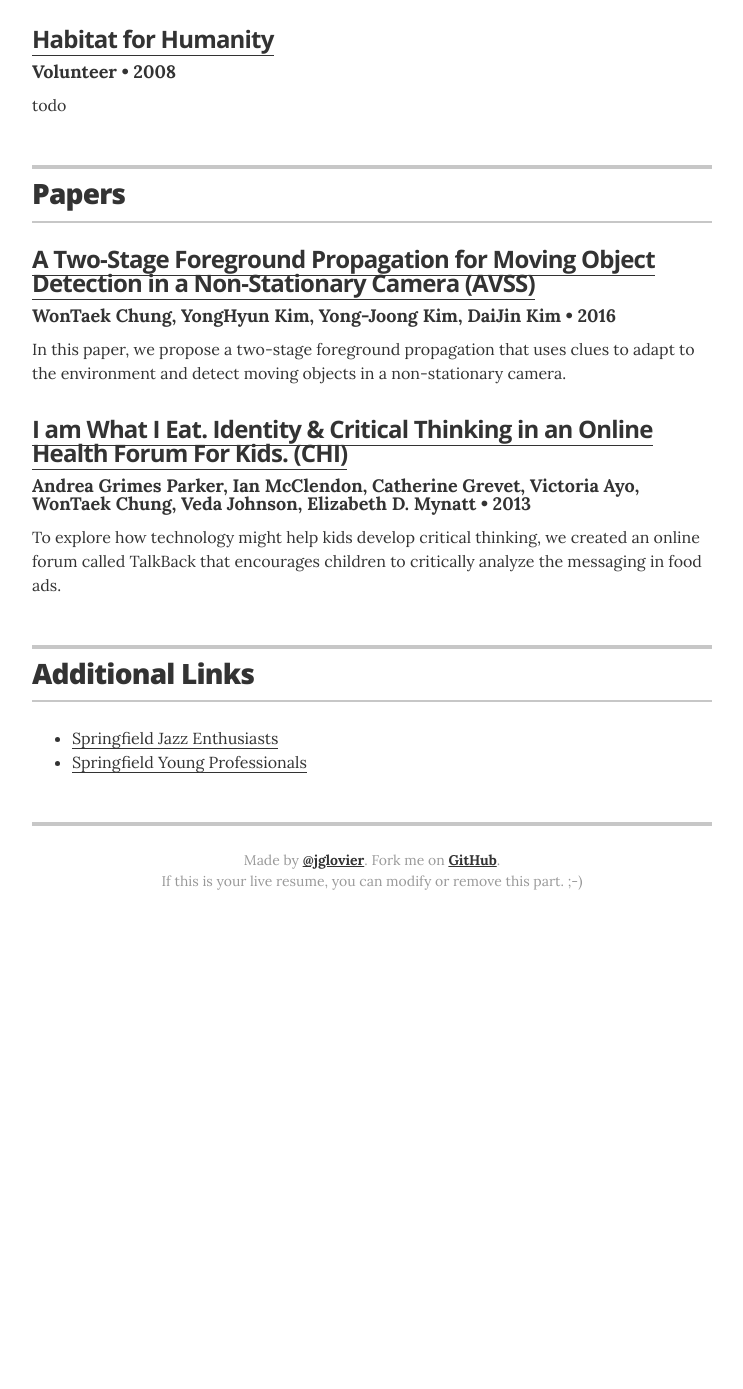
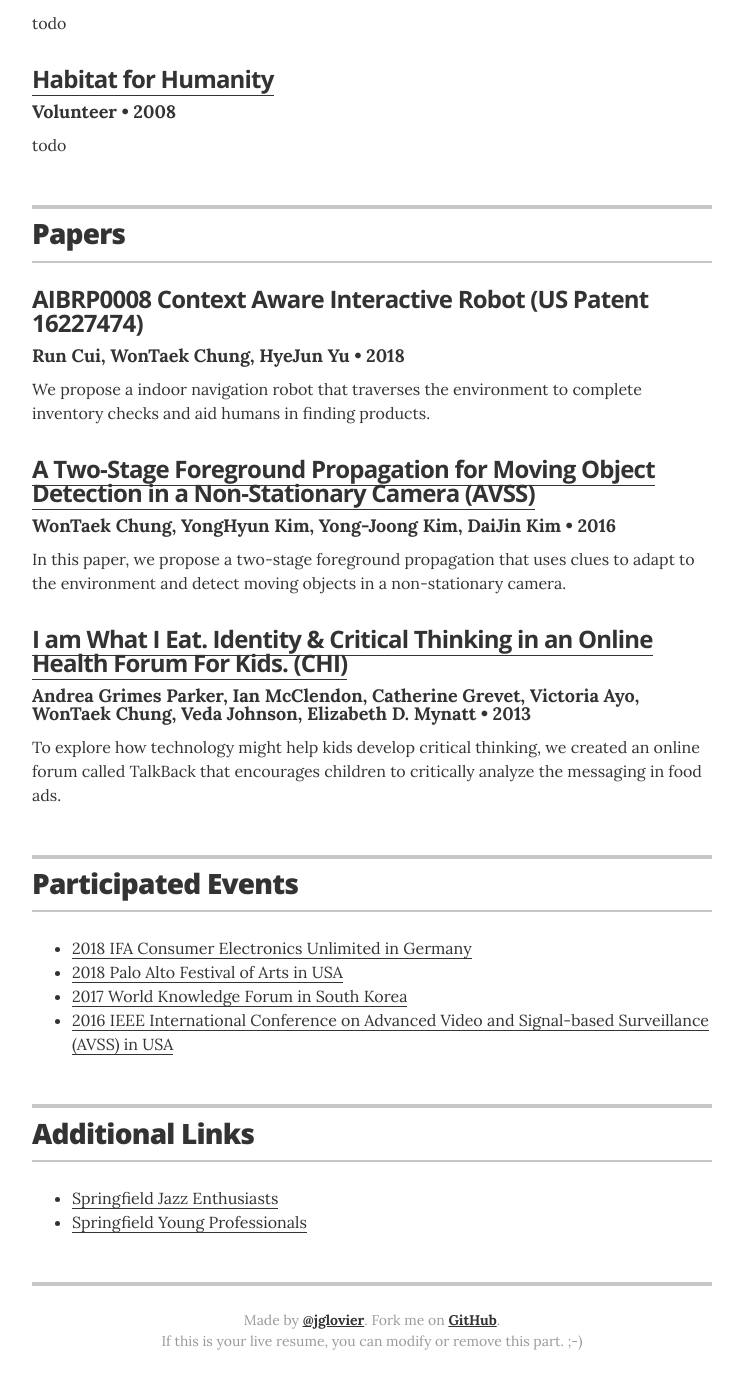
Before and after one commit to wchung91/resume, a Jekyll site: the page built from index.html, in a window 1280 px wide and 1400 px high, scrolled down 3195 px. Shown: the top 1389 px of the window, without its empty margins (268-1011 px from the left). Built offline with Jekyll 4.4.1, drawn with Linux system fonts in a browser that asks for light colours; before the commit the page ends 4135 px from its top, so only the background shows below that; some of the changed text lies outside the part shown.

Commit message:
updated resume

```diff
--- a/_config.yml
+++ b/_config.yml
@@ -10,18 +10,18 @@
 
 # Resume settings
 resume_avatar:                  "true"
-resume_name:                    "WonTaek Chung"
-resume_title:                   "VP of Global Communications"
+resume_name:                    "Wally WonTaek Chung"
+resume_title:                   "Project Manager/Software Engineer"
 
 # used for the contact button in _layouts/resume.html
-resume_contact_email:           "lisasimpson@youremailaddress.com"
+resume_contact_email:           "wwchung91@gmail.com"
 
 # the next two items are used for schema itemprops in _layouts/resume.html
-resume_contact_telephone:       "555-7334"
-resume_contact_address:         "742 Evergreen Terrace, Springfield"
+resume_contact_telephone:       "+8210-3805-5721"
+resume_contact_address:         "Seoul, South Korea"
 
-resume_header_contact_info:     "742 Evergreen Terrace, Springfield • 555-7334 • lisasimpson@youremailaddress.com"
-display_header_contact_info:    "false"
+resume_header_contact_info:     "Seoul, South Korea • +8210-3805-5721 • wwchung91@gmail.com"
+display_header_contact_info:    "true"
 
 resume_header_intro: "<p>This is the executive summary. You should write a few brief, concise, and meaningful sentences about yourself from a professional context, and your immediate career goals. Make the length appropriate for your needs, but keep it brief and concise</p>"
 
@@ -41,6 +41,7 @@
 resume_section_links:           true
 resume_section_associations:    true
 resume_section_papers:          true
+resume_section_events:          true
 # resume_section_interests:       true
 
 # Resume social links
--- /dev/null
+++ b/_data/events.yml
@@ -0,0 +1,9 @@
+# links
+- url: "https://b2b.ifa-berlin.com/"
+  description: 2018 IFA Consumer Electronics Unlimited in Germany
+- url: "http://www.mlaproductions.com/PaloAlto/"
+  description: 2018 Palo Alto Festival of Arts in USA
+- url: "http://www.wkforum.org/WKF/2019/ko/index.php"
+  description: 2017 World Knowledge Forum in South Korea
+- url: "https://dblp.org/db/conf/avss/avss2016"
+  description: 2016 IEEE International Conference on Advanced Video and Signal-based Surveillance (AVSS) in USA
--- a/_data/experience.yml
+++ b/_data/experience.yml
@@ -24,13 +24,13 @@
   summary: .
 
 # Communications Coordinator
-- company:  Seoul Food
+- company:  Seoul Food Exhibition
   position: Translator
   duration: 2012
   summary: .
 
 # Communications Coordinator
-- company:  KOTRA
+- company:  KOTRA Korea Trade Center Malaysia
   position: Market Research Assistant/Intern
   duration: 2010
   summary: .
--- a/_data/papers.yml
+++ b/_data/papers.yml
@@ -1,5 +1,9 @@
 # Associations
 # comment out the urls if you do not wish to display them
+- organization: AIBRP0008 Context Aware Interactive Robot (US Patent 16227474)
+  role: Run Cui, WonTaek Chung, HyeJun Yu
+  year: 2018
+  summary: We propose a indoor navigation robot that traverses the environment to complete inventory checks and aid humans in finding products.
 
 - organization: A Two-Stage Foreground Propagation for Moving Object Detection in a Non-Stationary Camera (AVSS)
   role: WonTaek Chung, YongHyun Kim, Yong-Joong Kim, DaiJin Kim
--- a/_layouts/resume.html
+++ b/_layouts/resume.html
@@ -218,6 +218,25 @@
       </section>
       <!-- end Interests -->
       {% endif %}
+      {% if site.resume_section_events %}
+      <!-- begin Links -->
+      <section class="content-section">
+
+        <header class="section-header">
+          <h2>Participated Events </h2>
+        </header>
+
+        <div class="resume-item">
+          <ul class="resume-item-list">
+            {% for event in site.data.events %}
+            <li><a href={{ event.url }} itemprop="url">{{ event.description }}</a></li>
+            {% endfor %}
+          </ul>
+        </div>
+
+      </section>
+      <!-- end Links -->
+      {% endif %}
 
       {% if site.resume_section_links %}
       <!-- begin Links -->
```
Also changed, not shown: 1 other file.
